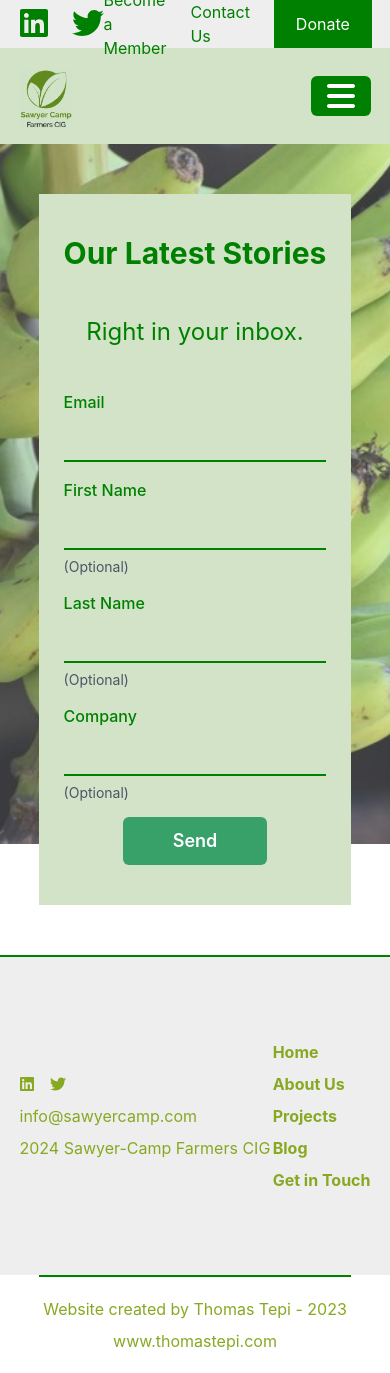
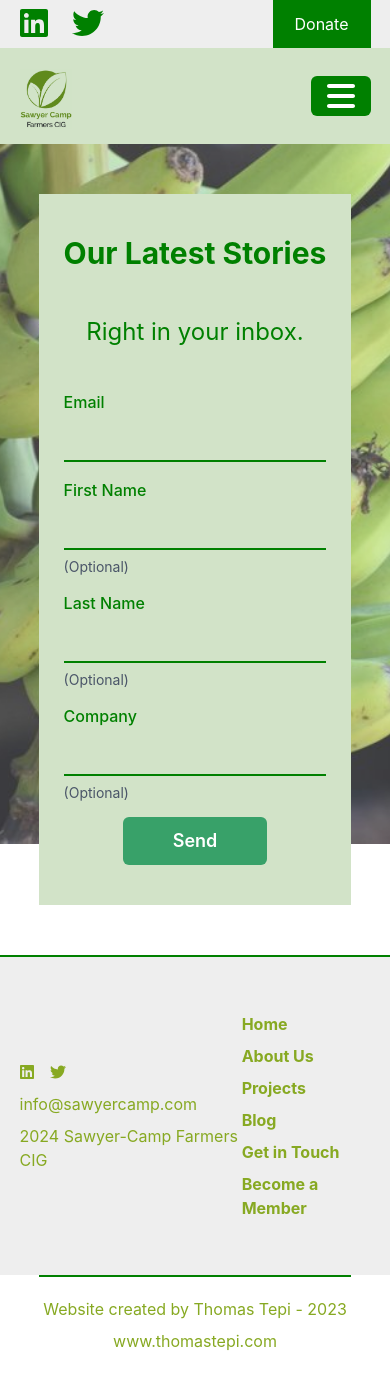
Before and after one commit to thomastepi/sawyer-camp, a React (Create React App) app: page /blog in a window 390 px wide. Built offline with nearby package versions, Linux system fonts and the light colour scheme; no server answers; a web font is replaced by a local one.

Commit message:
header mobileView fixed

```diff
--- a/src/components/DrawerPanel.js
+++ b/src/components/DrawerPanel.js
@@ -48,6 +48,12 @@ const DrawerPanel = () => {
                   <ReactRouterLink to="/blog">
                     <Text>Blog</Text>
                   </ReactRouterLink>
+                  <ReactRouterLink to="/contact-us">
+                    <Text>Contact Us</Text>
+                  </ReactRouterLink>
+                  <ReactRouterLink to="/membership">
+                    <Text>Become a Member</Text>
+                  </ReactRouterLink>
                 </VStack>
               </Box>
             </Box>
--- a/src/components/Footer.js
+++ b/src/components/Footer.js
@@ -64,6 +64,9 @@ const Footer = () => {
               <ChakraLink as={ReactRouterLink} to="/contact-us">
                 <Text as="b">Get in Touch</Text>
               </ChakraLink>
+              <ChakraLink as={ReactRouterLink} to="/membership">
+                <Text as="b">Become a Member</Text>
+              </ChakraLink>
             </VStack>
           </Center>
         </Flex>
--- a/src/components/Header.js
+++ b/src/components/Header.js
@@ -37,6 +37,7 @@ const Header = () => {
             </ChakraLink>
           </HStack>
           <HStack spacing={6}>
+            {isMobile ? null : (
               <ChakraLink
                 as={ReactRouterLink}
                 to="/membership"
@@ -46,6 +47,8 @@ const Header = () => {
               >
                 Become a Member
               </ChakraLink>
+            )}
+            {isMobile ? null : (
               <ChakraLink
                 as={ReactRouterLink}
                 to="/contact-us"
@@ -55,6 +58,7 @@ const Header = () => {
               >
                 Contact Us
               </ChakraLink>
+            )}
             <ChakraLink
               as={ReactRouterLink}
               bg="green"
```
Lines whose indentation alone changed are shown as unchanged.
